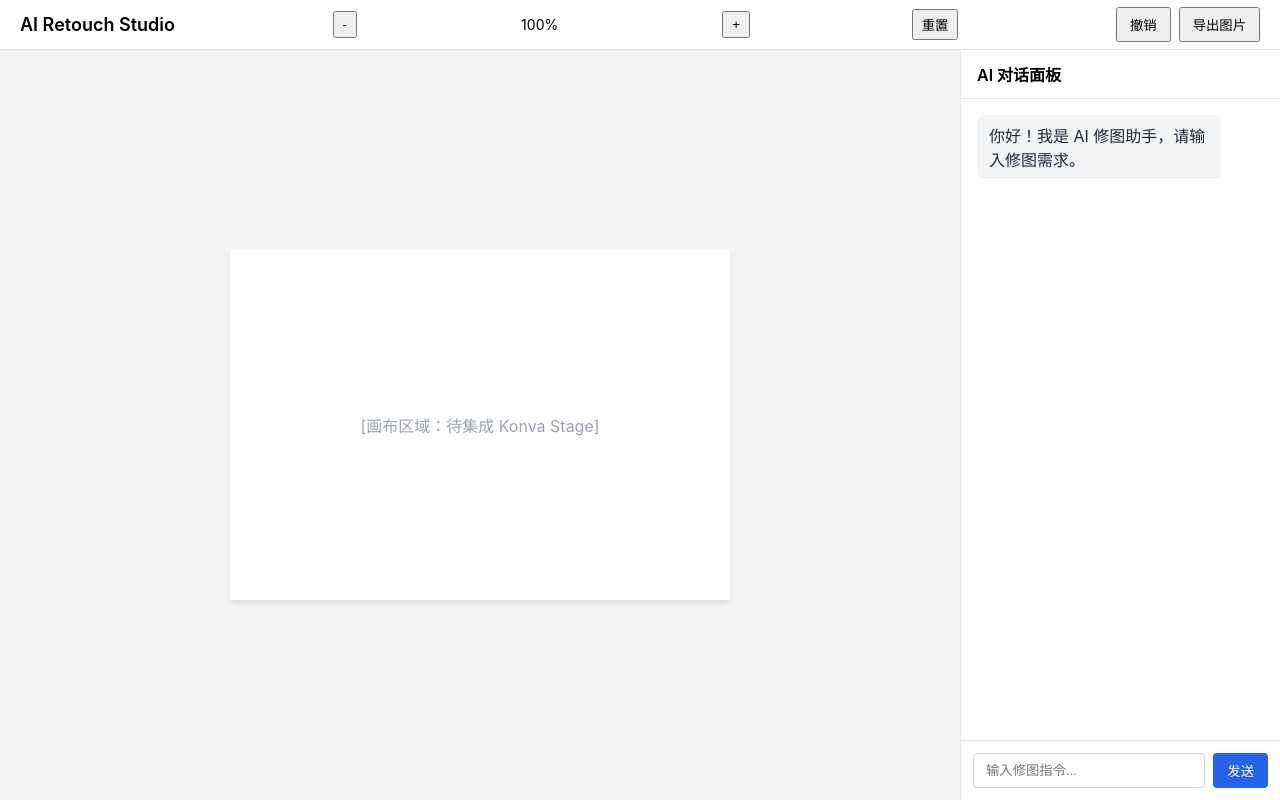
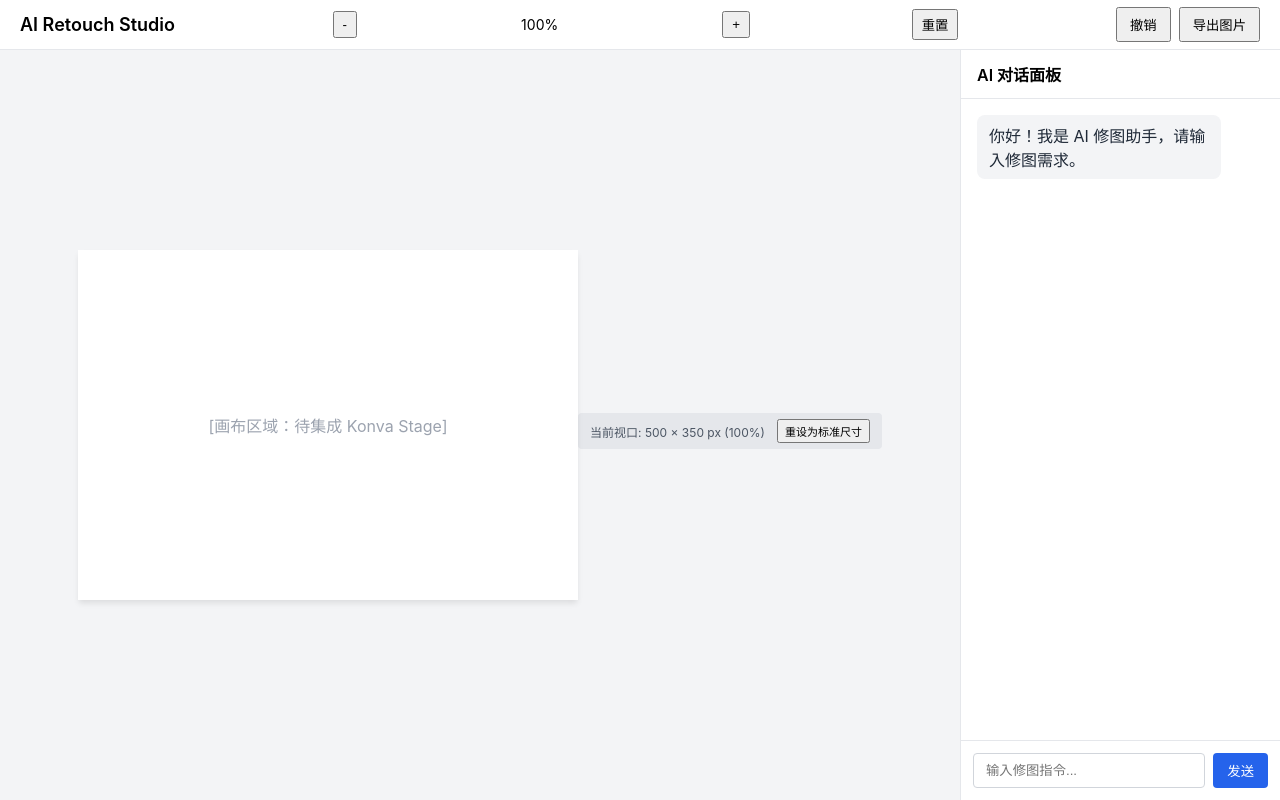
Before and after one commit to Guying60/react-project, a React (Vite) app: page / in a window 1280 px wide. Built offline with nearby package versions, Linux system fonts and the light colour scheme.

Commit message:
feat: 新增 CanvasStats 组件，使用 React.memo/useMemo/useCallback 优化渲染性能

```diff
--- a/src/components/CanvasArea.tsx
+++ b/src/components/CanvasArea.tsx
@@ -1,9 +1,23 @@
-import React from "react";
+import React, { useCallback, useMemo } from "react";
 import { useEditorStore } from "../store/useEditorStore";
+import { CanvasStats } from "./CanvasStats";
 
 export const CanvasArea: React.FC = () => {
   const isProcessing = useEditorStore((state) => state.isProcessing);
   const scale = useEditorStore((state) => state.scale);
+  const setScale = useEditorStore((state) => state.setScale);
+
+  const formattedInfo = useMemo(() => {
+    console.log("🟢 [计算追踪] 重新计算画布参数字符串...");
+    const width = Math.round(500 * scale);
+    const height = Math.round(350 * scale);
+    return `当前视口: ${width} × ${height} px (${Math.round(scale * 100)}%)`;
+  }, [scale]);
+
+  const handleReset = useCallback(() => {
+    setScale(1);
+  }, [setScale]);
+
   return (
     <main
       style={{
@@ -49,6 +63,7 @@ export const CanvasArea: React.FC = () => {
           </div>
         )}
       </div>
+      <CanvasStats onReset={handleReset} formattedInfo={formattedInfo} />
     </main>
   );
 };
--- /dev/null
+++ b/src/components/CanvasStats.tsx
@@ -0,0 +1,36 @@
+import React from "react";
+
+interface CanvasStatsProps {
+  onReset: () => void;
+  formattedInfo: string;
+}
+
+export const CanvasStats = React.memo<CanvasStatsProps>(
+  ({ onReset, formattedInfo }) => {
+    console.log("🔴 [性能追踪] CanvasStats 子组件重新渲染了！");
+
+    return (
+      <div
+        style={{
+          marginTop: "12px",
+          padding: "6px 12px",
+          background: "#e5e7eb",
+          borderRadius: "4px",
+          fontSize: "12px",
+          color: "#4b5563",
+          display: "flex",
+          alignItems: "center",
+          gap: "12px",
+        }}
+      >
+        <span>{formattedInfo}</span>
+        <button
+          onClick={onReset}
+          style={{ padding: "2px 6px", fontSize: "11px", cursor: "pointer" }}
+        >
+          重设为标准尺寸
+        </button>
+      </div>
+    );
+  },
+);
```
